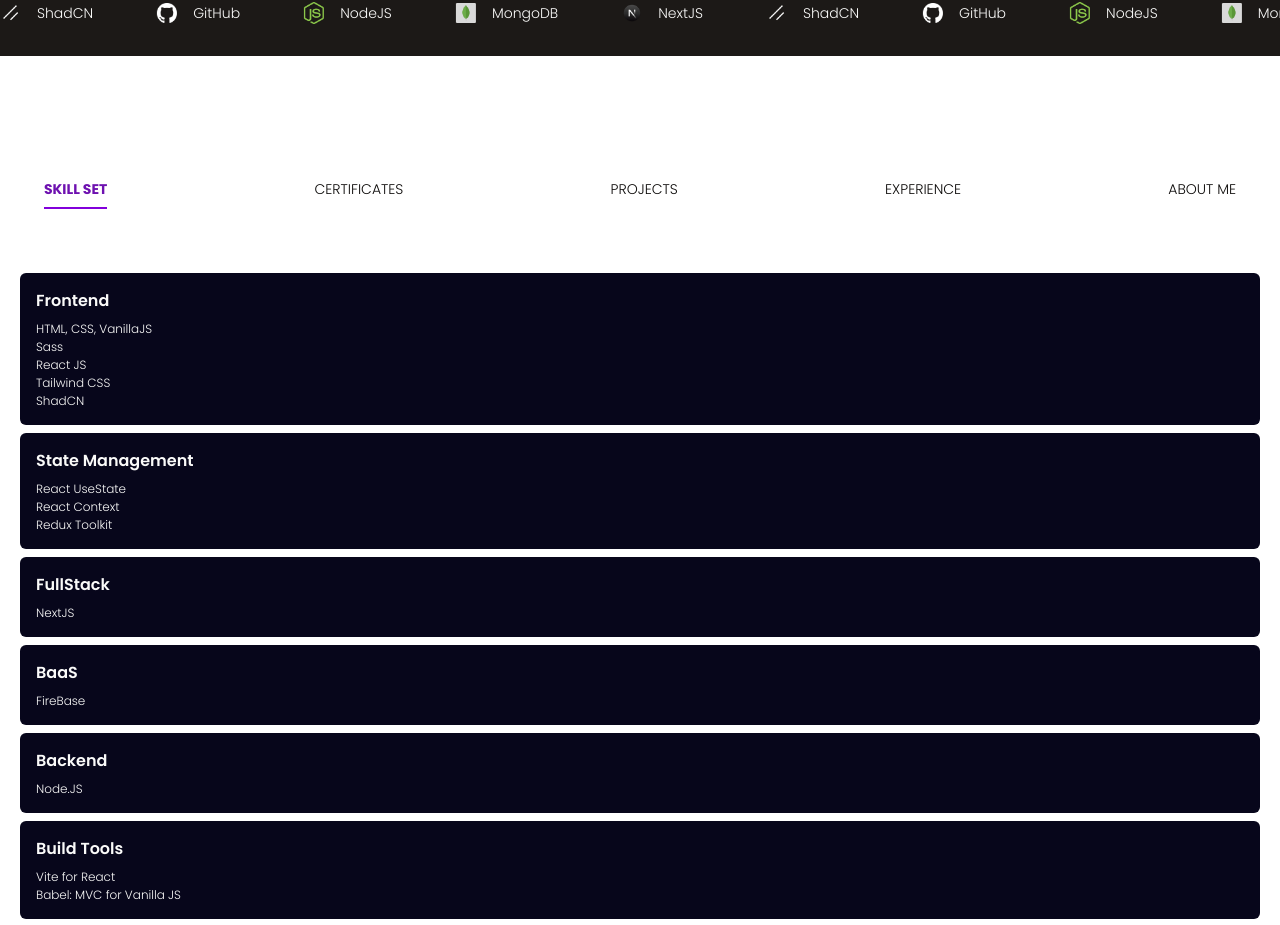
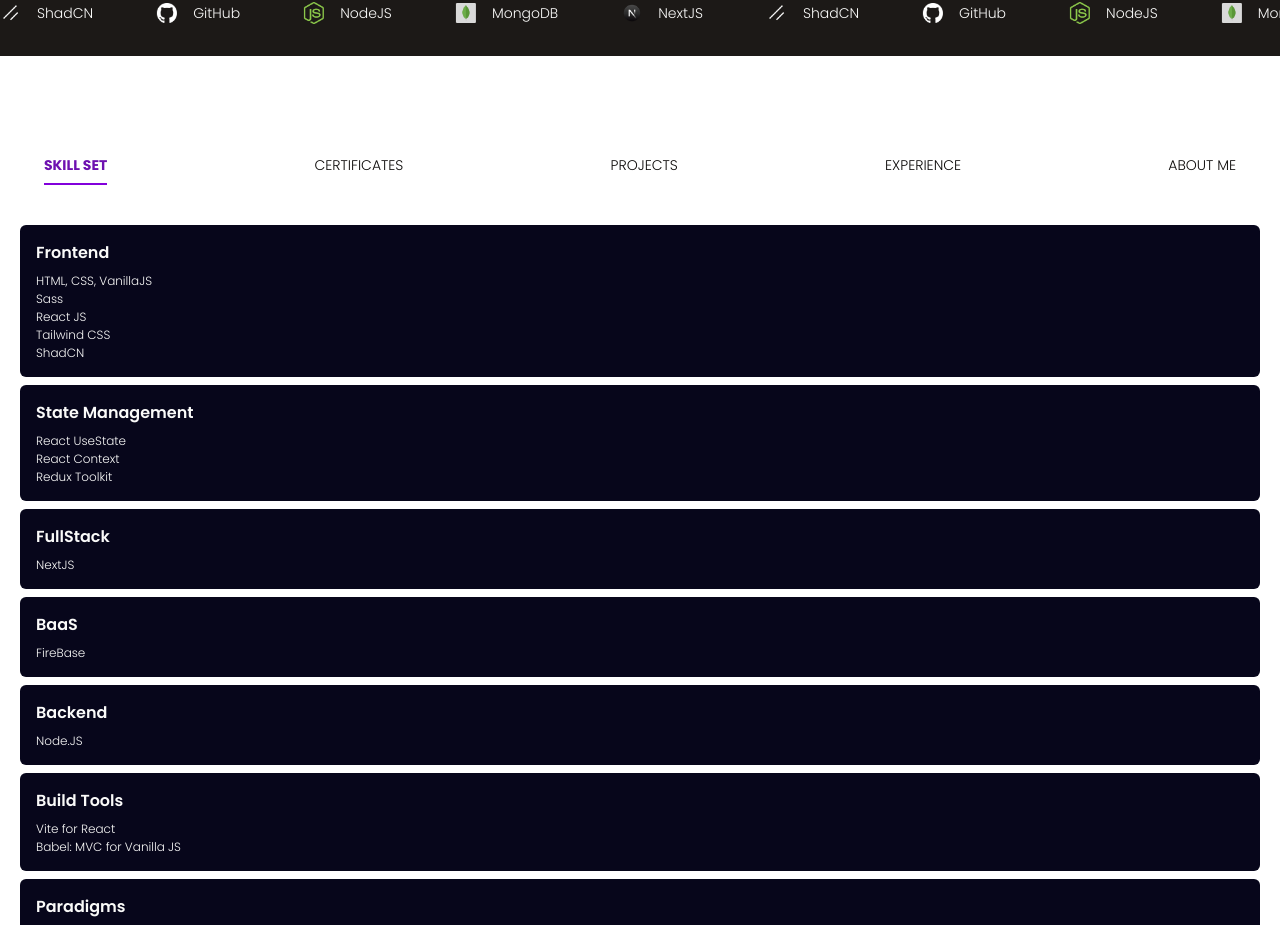
Before and after one commit to shameCanales/shame-portfolio, a React (Vite) app: page / in a window 1280 px wide. Shown: the part 1357-2282 px from the top of the page. Built offline with nearby package versions, Linux system fonts and the light colour scheme; no server answers.

Commit message:
styled mainNavigation for sm viewport

```diff
--- a/src/components/Navigation.jsx
+++ b/src/components/Navigation.jsx
@@ -30,7 +30,7 @@
   };
 
   return (
-    <div className="mt-20 relative z-[999]">
+    <div className="mt-20  relative z-[999]">
       <div className="mobile-nav bg-stone-900 pl-6 rounded-4xl flex items-center justify-between sm:hidden">
         <p className="uppercase text-stone-50 poppins-medium text-xs tracking-wide">
           {currentSection}
@@ -45,7 +45,7 @@
       </div>
 
       <nav
-        className={`bg-stone-900 sm:bg-transparent text-stone-50 sm:text-stone-950 mt-8 px-6 py-10  rounded-3xl w-46 sm:w-full absolute sm:static top-[-32px] right-0 ${OpenNav}  sm:block `}
+        className={`bg-stone-900 sm:bg-transparent text-stone-50 sm:text-stone-950 mt-8 px-6 py-10 sm:py-4  rounded-3xl w-46 sm:w-full absolute sm:static top-[-32px] right-0 ${OpenNav}  sm:block `}
       >
         <div className="w-full flex justify-end sm:hidden">
           <button
```
